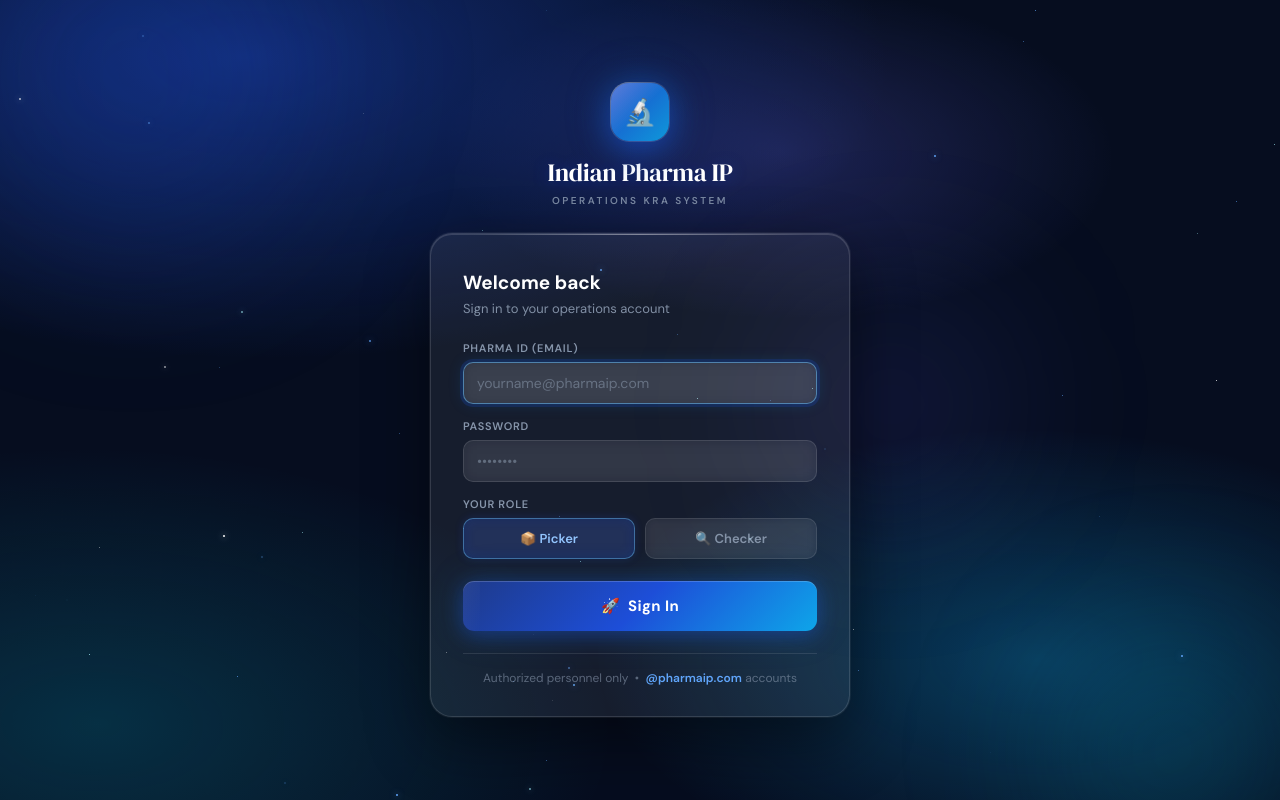
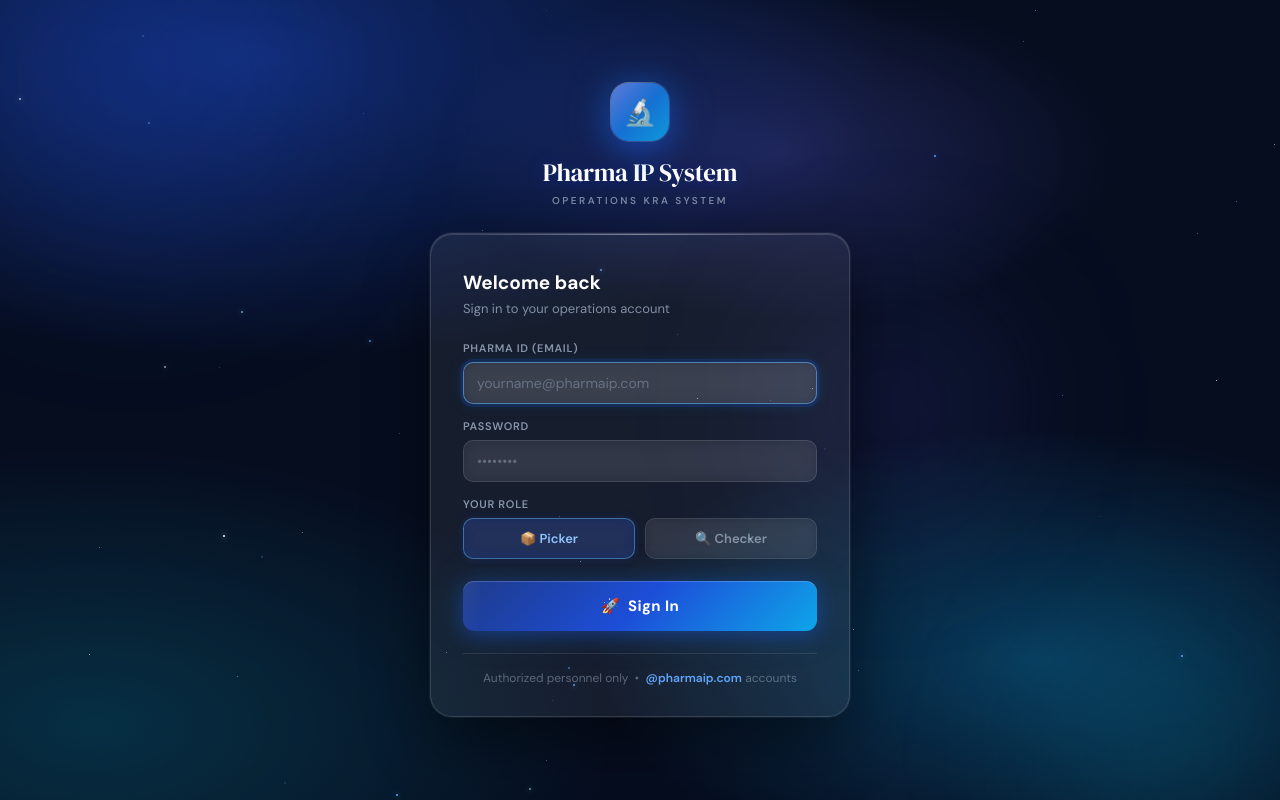
Before and after one commit to Ak-Warrior47/IndianPharma-IP--system, a Flask app: page /login in a window 1280 px wide. Run offline with Flask 3, Linux system fonts and the light colour scheme.

Commit message:
Update login.html

```diff
--- a/templates/login.html
+++ b/templates/login.html
@@ -3,7 +3,7 @@
 <head>
 <meta charset="UTF-8">
 <meta name="viewport" content="width=device-width, initial-scale=1.0">
-<title>Login | Indian Pharma IP</title>
+<title>Login | Pharma IP System</title>
 <link href="https://fonts.googleapis.com/css2?family=DM+Sans:wght@300;400;500;600;700&family=DM+Serif+Display&display=swap" rel="stylesheet">
 <style>
 *, *::before, *::after { margin: 0; padding: 0; box-sizing: border-box; }
@@ -34,11 +34,9 @@ body {
   padding: 32px 16px;
   position: relative;
   overflow-x: hidden;
-  /* Deep midnight-blue background */
   background: #060d1f;
 }
 
-/* ── ANIMATED GRADIENT MESH BACKGROUND ── */
 .bg-mesh {
   position: fixed;
   inset: 0;
@@ -62,7 +60,6 @@ body {
   100% { transform: scale(1.08) rotate(2deg); }
 }
 
-/* ── PIXEL / STAR FIELD canvas ── */
 #pixelCanvas {
   position: fixed;
   inset: 0;
@@ -70,7 +67,6 @@ body {
   pointer-events: none;
 }
 
-/* ── WATER RIPPLE canvas (on card click) ── */
 #rippleCanvas {
   position: fixed;
   inset: 0;
@@ -78,7 +74,6 @@ body {
   pointer-events: none;
 }
 
-/* ── FLOATING ORBS (extra depth) ── */
 .orb {
   position: fixed;
   border-radius: 50%;
@@ -97,7 +92,6 @@ body {
   100% { transform: translate(0,0) scale(1); }
 }
 
-/* ── CARD WRAP ── */
 .wrap {
   width: 100%;
   max-width: 420px;
@@ -110,7 +104,6 @@ body {
   to   { opacity: 1; transform: translateY(0)    scale(1); }
 }
 
-/* ── BRAND ── */
 .brand {
   text-align: center;
   margin-bottom: 26px;
@@ -158,7 +151,6 @@ body {
   display: block;
 }
 
-/* ── GLASS CARD ── */
 .card {
   background: rgba(255,255,255,0.065);
   border: 1px solid rgba(255,255,255,0.13);
@@ -167,7 +159,6 @@ body {
   width: 100%;
   position: relative;
   overflow: hidden;
-  /* glass blur */
   backdrop-filter: blur(28px) saturate(160%);
   -webkit-backdrop-filter: blur(28px) saturate(160%);
   box-shadow:
@@ -176,7 +167,6 @@ body {
     inset 0 1px 0 rgba(255,255,255,0.14);
 }
 
-/* glare sweep on card */
 .card::before {
   content: '';
   position: absolute;
@@ -200,7 +190,6 @@ body {
   100% { left: 160%; opacity: 0; }
 }
 
-/* top edge highlight */
 .card::after {
   content: '';
   position: absolute;
@@ -224,7 +213,6 @@ body {
   margin-bottom: 24px;
 }
 
-/* ── ALERTS ── */
 .alert {
   padding: 11px 13px;
   border-radius: 10px;
@@ -240,7 +228,6 @@ body {
 .alert-success { background: rgba(22,163,74,0.15);  color: #86efac; border: 1px solid rgba(22,163,74,0.3); }
 .alert-warning { background: rgba(217,119,6,0.15);  color: #fcd34d; border: 1px solid rgba(217,119,6,0.3); }
 
-/* ── FIELDS ── */
 .field { margin-bottom: 15px; position: relative; }
 .field label {
   display: block;
@@ -271,7 +258,6 @@ body {
   box-shadow: 0 0 0 3px rgba(29,78,216,0.2), 0 0 16px rgba(14,165,233,0.15);
 }
 
-/* ── EMAIL AUTOCOMPLETE ── */
 .autocomplete-list {
   position: absolute;
   top: calc(100% + 4px);
@@ -301,7 +287,6 @@ body {
 }
 .autocomplete-item .at-domain { color: #60a5fa; font-weight: 700; }
 
-/* ── ROLE PICKER ── */
 .role-wrap {
   display: grid;
   grid-template-columns: 1fr 1fr;
@@ -342,7 +327,6 @@ body {
   color: #e2e8f0;
 }
 
-/* ── SIGN IN BUTTON ── */
 .btn-submit {
   display: flex;
   align-items: center;
@@ -369,7 +353,6 @@ body {
   position: relative;
   overflow: hidden;
 }
-/* shimmer overlay on button */
 .btn-submit::before {
   content: '';
   position: absolute;
@@ -391,7 +374,6 @@ body {
 .btn-submit:active { transform: translateY(0); }
 .btn-submit:disabled { opacity: 0.6; cursor: not-allowed; transform: none; }
 
-/* ── DIVIDER + FOOT ── */
 .divider {
   height: 1px;
   background: rgba(255,255,255,0.1);
@@ -404,7 +386,6 @@ body {
 }
 .foot-note strong { color: #60a5fa; font-weight: 600; }
 
-/* ── RESPONSIVE ── */
 @media (max-width: 480px) {
   body  { padding: 20px 12px; }
   .card { padding: 28px 18px 24px; border-radius: 18px; }
@@ -423,7 +404,6 @@ body {
 </head>
 <body>
 
-<!-- Background layers -->
 <div class="bg-mesh"></div>
 <div class="orb orb1"></div>
 <div class="orb orb2"></div>
@@ -434,7 +414,7 @@ body {
 <div class="wrap">
   <div class="brand">
     <div class="brand-icon">🔬</div>
-    <span class="brand-name">Indian Pharma IP</span>
+    <span class="brand-name">Pharma IP System</span>
     <span class="brand-sub">Operations KRA System</span>
   </div>
 
@@ -496,9 +476,6 @@ body {
 </div>
 
 <script>
-// ═══════════════════════════════════════════
-//  PIXEL / STAR FIELD
-// ═══════════════════════════════════════════
 (function() {
   const canvas = document.getElementById('pixelCanvas');
   const ctx = canvas.getContext('2d');
@@ -511,7 +488,6 @@ body {
   resize();
   window.addEventListener('resize', resize);
 
-  // Spawn floating pixel particles
   for (let i = 0; i < 120; i++) {
     particles.push({
       x: Math.random() * 2000,
@@ -528,10 +504,8 @@ body {
   function draw(ts) {
     ctx.clearRect(0, 0, W, H);
     for (const p of particles) {
-      // twinkle
       p.alpha += p.twinkleSpeed * p.twinkleDir;
       if (p.alpha > 0.75 || p.alpha < 0.05) p.twinkleDir *= -1;
-      // drift up slowly
       p.y -= p.speed;
       if (p.y < 0) { p.y = H; p.x = Math.random() * W; }
 
@@ -540,7 +514,6 @@ body {
       if (p.size === 1) {
         ctx.fillRect(Math.floor(p.x % W), Math.floor(p.y), 1, 1);
       } else {
-        // small glowing square
         ctx.shadowBlur = 6;
         ctx.shadowColor = p.color;
         ctx.fillRect(Math.floor(p.x % W) - 1, Math.floor(p.y) - 1, 2, 2);
@@ -553,9 +526,6 @@ body {
   requestAnimationFrame(draw);
 })();
 
-// ═══════════════════════════════════════════
-//  WATER RIPPLE (click/tap anywhere on page)
-// ═══════════════════════════════════════════
 (function() {
   const canvas = document.getElementById('rippleCanvas');
   const ctx = canvas.getContext('2d');
@@ -572,7 +542,6 @@ body {
   document.addEventListener('click', function(e) {
     ripples.push({ x: e.clientX, y: e.clientY, r: 0, maxR: 160, alpha: 0.55 });
   });
-  // also ripple on touch
   document.addEventListener('touchstart', function(e) {
     const t = e.touches[0];
     ripples.push({ x: t.clientX, y: t.clientY, r: 0, maxR: 140, alpha: 0.5 });
@@ -586,14 +555,12 @@ body {
       rp.alpha -= 0.012;
       if (rp.alpha <= 0) { ripples.splice(i, 1); continue; }
 
-      // outer ring
       ctx.beginPath();
       ctx.arc(rp.x, rp.y, rp.r, 0, Math.PI * 2);
       ctx.strokeStyle = `rgba(99,179,237,${rp.alpha})`;
       ctx.lineWidth = 1.5;
       ctx.stroke();
 
-      // inner ring (offset)
       if (rp.r > 20) {
         ctx.beginPath();
         ctx.arc(rp.x, rp.y, rp.r * 0.65, 0, Math.PI * 2);
@@ -607,9 +574,6 @@ body {
   requestAnimationFrame(draw);
 })();
 
-// ═══════════════════════════════════════════
-//  EMAIL AUTOCOMPLETE
-// ═══════════════════════════════════════════
 let selectedIndex = -1;
 
 function handleEmailInput(input) {
@@ -665,7 +629,6 @@ document.addEventListener('click', function(e) {
     document.getElementById('autocompleteList').classList.remove('show');
 });
 
-// ── PREVENT DOUBLE SUBMIT ──
 document.getElementById('loginForm').addEventListener('submit', function() {
   const btn = document.getElementById('signInBtn');
   btn.disabled = true;
```
